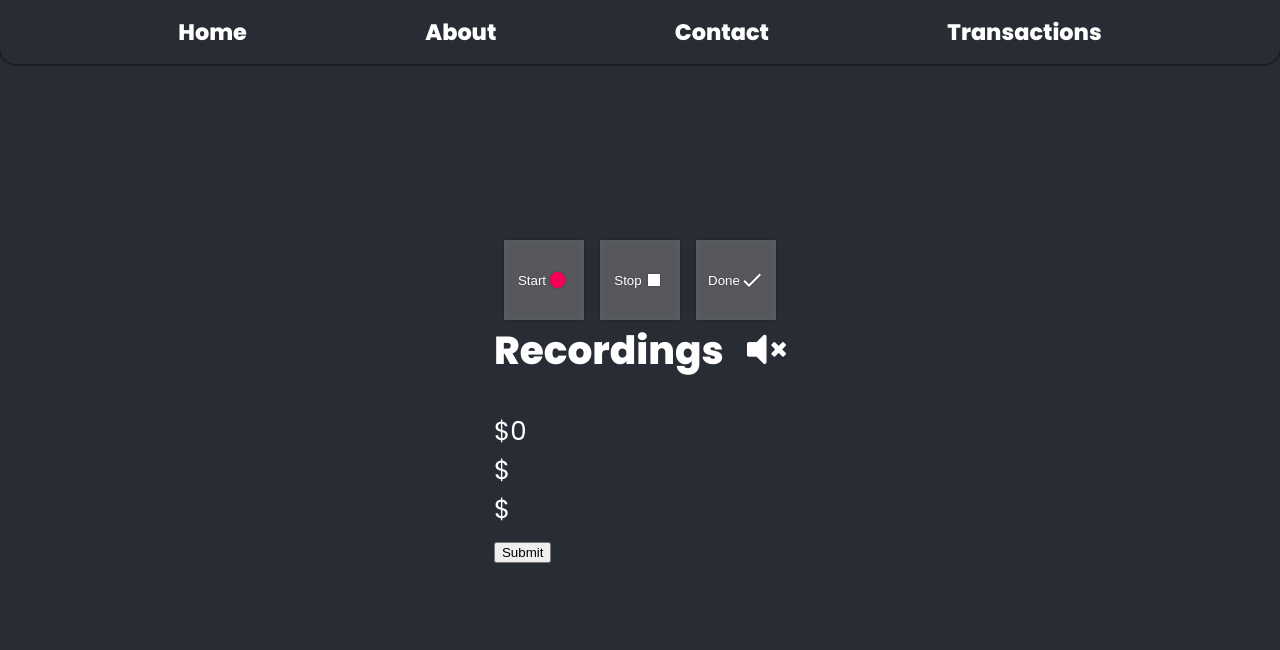
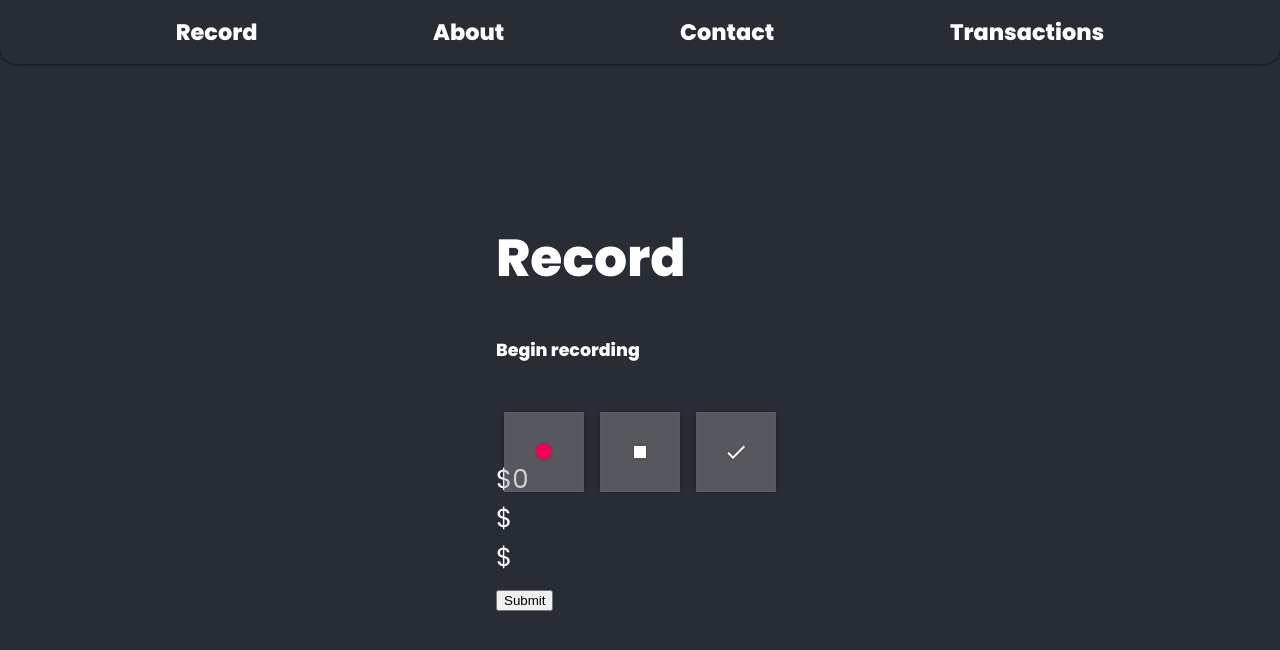
Before and after one commit to when-2-meet-dupe/speech-app, a React (Create React App) app in the folder client/: page /home in a window 1280 px wide. Shown: the top 650 px of the page. Built offline with nearby package versions, Linux system fonts and the light colour scheme.

Commit message:
fix: delete extra Home page

```diff
--- a/client/src/App.js
+++ b/client/src/App.js
@@ -1,6 +1,7 @@
 import "./App.css";
 import Nav from "./global/Nav";
-import { Home, About, Landing, Contact, Transactions } from "./pages/index";
+import SpeechToText from "./STT/SpeechToText";
+import { About, Landing, Contact, Transactions } from "./pages/index";
 import { Route, Switch } from "react-router-dom";
 
 function App() {
@@ -9,7 +10,7 @@ function App() {
       <Nav />
       <Switch>
         <Route exact component={Landing} path="/" />
-        <Route exact component={Home} path="/home" />
+        <Route exact component={SpeechToText} path="/home" />
         <Route exact component={About} path="/about" />
         <Route exact component={Contact} path="/contact" />
         <Route exact component={Transactions} path="/transactions" />
--- a/client/src/STT/SpeechToText.js
+++ b/client/src/STT/SpeechToText.js
@@ -27,6 +27,7 @@ function SpeechToText() {
 
   useEffect(() => {
     handleListen();
+    // eslint-disable-next-line react-hooks/exhaustive-deps
   }, [isListening]);
 
   const handleListen = () => {
@@ -106,26 +107,28 @@ function SpeechToText() {
     // setVolumePic(<VolumeOnIcon />);
     volumePic = <i class="fas fa-volume-mute"></i>;
   }
+  const renderRecordBox = () => (
+    <div className="box">
+      <button onClick={() => setIsListening((isListening) => true)}>
+        <FiberManualRecordIcon fontSize="medium" color="secondary" />
+      </button>
+      <button onClick={() => setIsListening((isListening) => false)}>
+        <StopIcon />
+      </button>
+      <button onClick={handleSaveNote} disabled={!note}>
+        <CheckIcon />
+      </button>
+      <p>{note}</p>
+    </div>
+  );
 
   return (
     <>
       <div className="container">
+        <h1>Record</h1>
+        <h6>Begin recording </h6>
+        {renderRecordBox()}
         <div className="box">
-          <button onClick={() => setIsListening((isListening) => true)}>
-            Start <FiberManualRecordIcon fontSize="medium" color="secondary" />
-          </button>
-          <button onClick={() => setIsListening((isListening) => false)}>
-            Stop <StopIcon />
-          </button>
-          <button onClick={handleSaveNote} disabled={!note}>
-            Done <CheckIcon />
-          </button>
-          <p>{note}</p>
-        </div>
-        <div className="box">
-          <h2>
-            Recordings <span className="volumePic">{volumePic}</span>
-          </h2>
           {savedNotes.map((n) => (
             <p key={n}>{n}</p>
           ))}
--- a/client/src/global/Nav.js
+++ b/client/src/global/Nav.js
@@ -5,7 +5,7 @@ function Nav() {
     <div className="sticky">
       <div className="navBar">
         <Link className="navItem" to="/home">
-          Home
+          Record
         </Link>
         <Link className="navItem" to="/about">
           About
--- a/client/src/pages/Home.js
+++ /dev/null
@@ -1,12 +0,0 @@
-import { Fragment } from "react";
-import SpeechToText from "../STT/SpeechToText";
-
-const Income = () => {
-  return (
-    <Fragment>
-      <SpeechToText />
-    </Fragment>
-  );
-};
-
-export default Income;
--- a/client/src/pages/index.js
+++ b/client/src/pages/index.js
@@ -1,7 +1,6 @@
 import About from "./About";
 import Contact from "./Contact";
-import Home from "./Home";
 import Landing from "./Landing";
 import Transactions from "./Transactions";
 
-export { About, Contact, Home, Landing, Transactions };
+export { About, Contact, Landing, Transactions };
```
